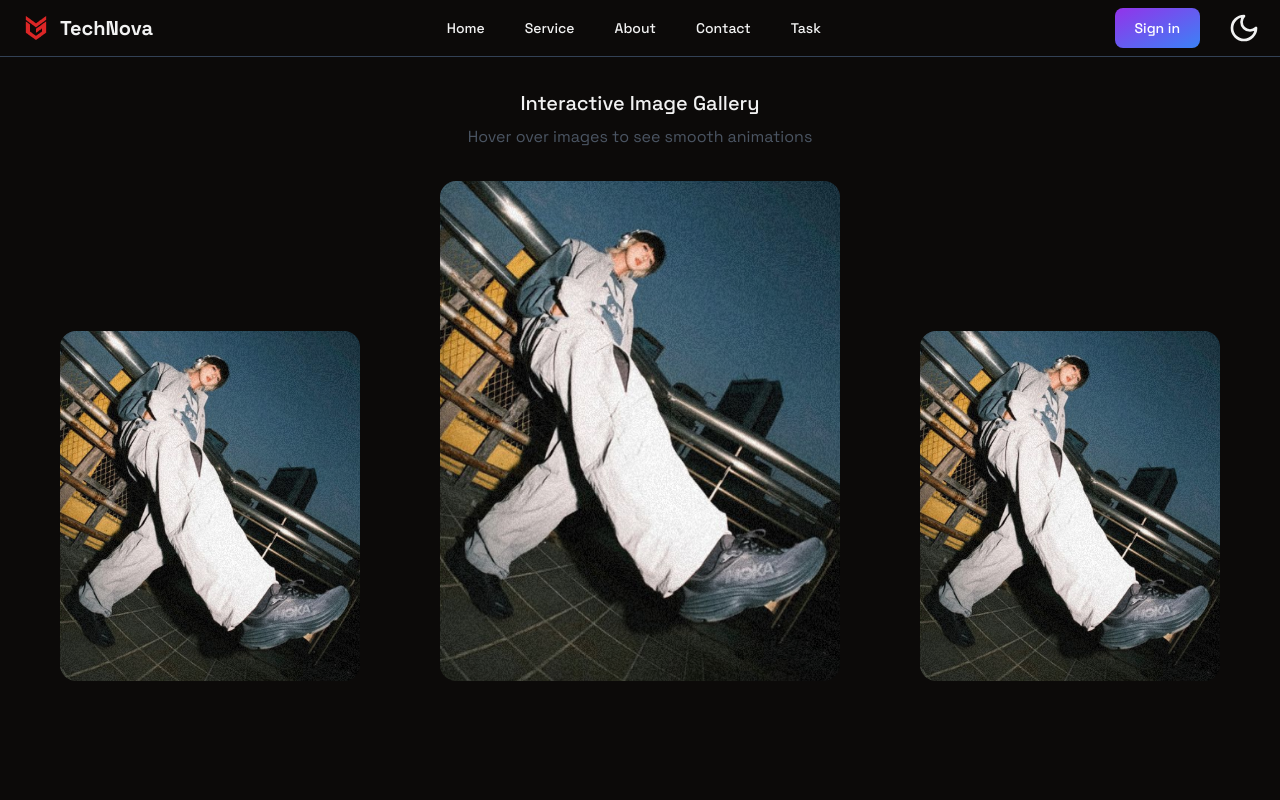
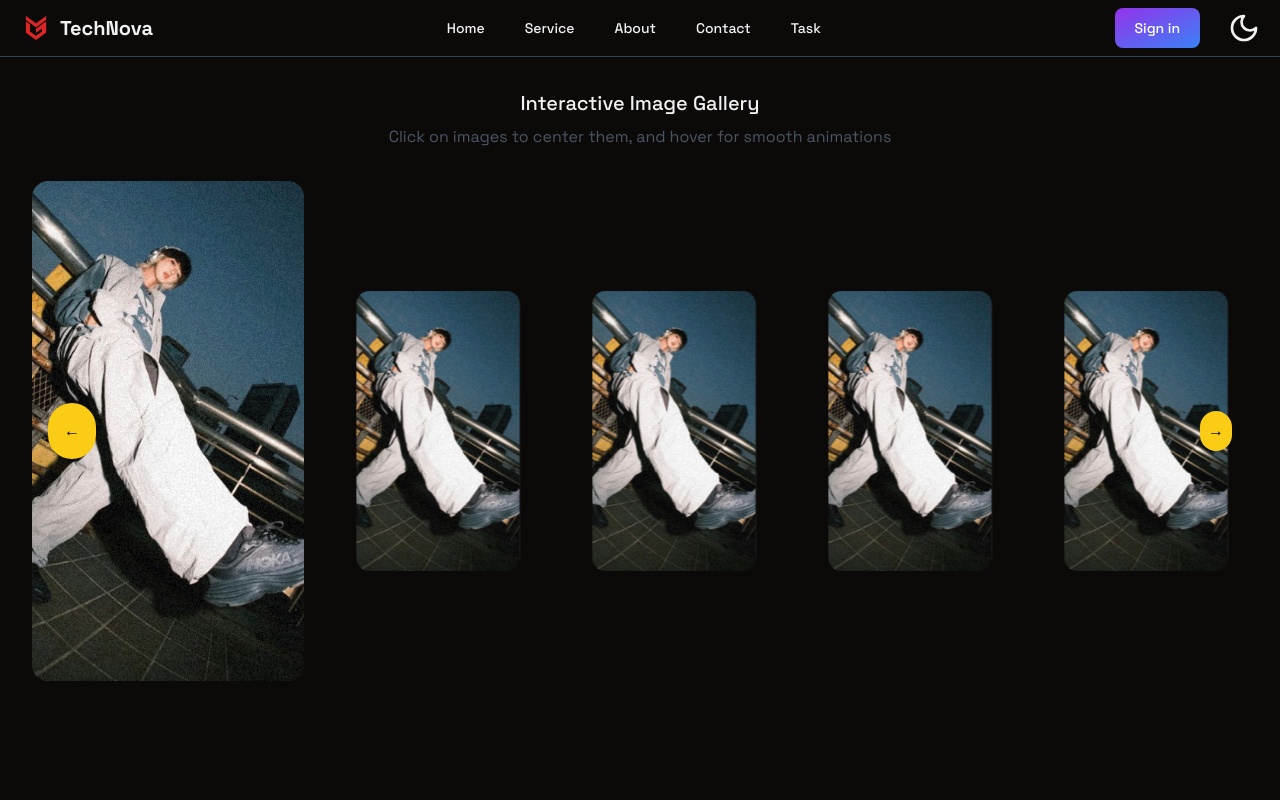
Before and after one commit to snikdhendu/TechNova-Innovations, a React (Vite) app in the folder Frontend/: page /task in a window 1280 px wide. Shown: the top 800 px of the page. Built offline with nearby package versions, Linux system fonts and the light colour scheme.

Commit message:
Task according to the mail

```diff
--- /dev/null
+++ b/Frontend/src/Components/ImageCarousel.tsx
@@ -0,0 +1,133 @@
+"use client"
+
+import { useState, useRef, useEffect } from "react"
+import { ArrowRight } from "lucide-react"
+import { motion, AnimatePresence } from "framer-motion"
+
+interface ImageItem {
+  id: number
+  src: string
+  alt: string
+  title: string
+}
+
+const images: ImageItem[] = [
+  { id: 1, src: "/taskimg.png", alt: "Fashion item 1", title: "Fashion 1" },
+  { id: 2, src: "/taskimg.png", alt: "Fashion item 2", title: "Fashion 2" },
+  { id: 3, src: "/taskimg.png", alt: "Fashion item 3", title: "Fashion 3" },
+  { id: 4, src: "/taskimg.png", alt: "Fashion item 4", title: "Fashion 4" },
+  { id: 5, src: "/taskimg.png", alt: "Fashion item 5", title: "Fashion 5" },
+]
+
+export function ImageCarousel() {
+  const [currentIndex, setCurrentIndex] = useState(0)
+  const [hoverTimer, setHoverTimer] = useState<NodeJS.Timeout | null>(null)
+  const carouselRef = useRef<HTMLDivElement>(null)
+
+  const nextSlide = () => {
+    setCurrentIndex((prevIndex) => (prevIndex + 1) % images.length)
+  }
+
+  const prevSlide = () => {
+    setCurrentIndex((prevIndex) => (prevIndex - 1 + images.length) % images.length)
+  }
+
+  const handleCardClick = (index: number) => {
+    setCurrentIndex(index)
+  }
+
+  const handleMouseEnter = (index: number) => {
+    const timer = setTimeout(() => {
+      const card = carouselRef.current?.children[index] as HTMLElement
+      if (card) {
+        card.dataset.glarePosition = "100%"
+      }
+    }, 5000)
+    setHoverTimer(timer)
+  }
+
+  const handleMouseLeave = () => {
+    if (hoverTimer) {
+      clearTimeout(hoverTimer)
+    }
+    const cards = carouselRef.current?.children
+    if (cards) {
+      Array.from(cards).forEach((card: Element) => {
+        ;(card as HTMLElement).dataset.glarePosition = "-100%"
+      })
+    }
+  }
+
+  useEffect(() => {
+    return () => {
+      if (hoverTimer) {
+        clearTimeout(hoverTimer)
+      }
+    }
+  }, [hoverTimer])
+
+  return (
+    <div className="relative w-full overflow-hidden" ref={carouselRef}>
+      <div className="flex items-center justify-center gap-8">
+        <AnimatePresence initial={false}>
+          {images.map((image, index) => {
+            const position = (index - currentIndex + images.length) % images.length
+            const isCenter = position === 0
+            return (
+              <motion.div
+                key={image.id}
+                className={`group relative ${
+                  isCenter ? "w-[400px] h-[500px]" : "w-[300px] h-[350px]"
+                } rounded-2xl overflow-hidden cursor-pointer`}
+                initial={{ scale: 0.8, opacity: 0 }}
+                animate={{
+                  scale: isCenter ? 1 : 0.8,
+                  opacity: 1,
+                  transition: { duration: 0.5 },
+                }}
+                exit={{ scale: 0.8, opacity: 0 }}
+                onClick={() => handleCardClick(index)}
+                onMouseEnter={() => handleMouseEnter(index)}
+                onMouseLeave={handleMouseLeave}
+                data-glare-position="-100%"
+              >
+                <div className="absolute inset-0 transition-all duration-400 ease-in-out group-hover:-rotate-2 group-hover:scale-110 shadow-lg shadow-white">
+                  <img src={image.src || "/placeholder.svg"} alt={image.alt} className="w-full h-full object-cover" />
+                </div>
+                <div
+                  className="absolute inset-0 bg-gradient-to-r from-transparent via-white to-transparent opacity-0 group-hover:opacity-30 transition-opacity duration-500"
+                  style={{
+                    backgroundSize: "200% 100%",
+                    backgroundPosition: "var(--glare-position) 0",
+                    transition: "background-position 1s ease-out",
+                  }}
+                />
+                <div className="absolute bottom-4 left-4 right-4 flex justify-between items-center">
+                  <h3 className="text-white text-2xl font-bold opacity-0 translate-y-4 group-hover:opacity-100 group-hover:translate-y-0 transition-all duration-500">
+                    {image.title}
+                  </h3>
+                  <div className="flex items-center gap-2 opacity-0 translate-y-4 group-hover:opacity-100 group-hover:translate-y-0 transition-all duration-500">
+                    <span className="text-white text-xl">View</span>
+                    <ArrowRight className="w-5 h-5 text-white" />
+                  </div>
+                </div>
+              </motion.div>
+            )
+          })}
+        </AnimatePresence>
+      </div>
+      <button
+        className="absolute top-1/2 left-4 transform -translate-y-1/2 bg-yellow-400 p-4 text-black font-bold rounded-full"
+        onClick={prevSlide}
+      >
+        ←
+      </button>
+      <button
+        className="absolute top-1/2 right-4 transform -translate-y-1/2 bg-yellow-400 p-2 text-black font-bold rounded-full"
+        onClick={nextSlide}
+      >
+        →
+      </button>
+    </div>
+  )
+}
--- a/Frontend/src/Pages/Task.tsx
+++ b/Frontend/src/Pages/Task.tsx
@@ -1,6 +1,7 @@
-import { ArrowRight } from "lucide-react";
-import { Navbar } from "@/Components/Navbar";
-import { Footer } from "@/Components";
+import { Navbar } from "@/Components/Navbar"
+import { Footer } from "@/Components"
+import { ImageCarousel } from "@/Components/ImageCarousel"
+// import "@/app/globals.css"
 
 export default function Task() {
   return (
@@ -9,66 +10,14 @@ export default function Task() {
       <div className="w-full min-h-screen container p-8 font-space">
         <div className="max-w-7xl mx-auto">
           <h2 className="text-xl font-medium text-center mb-2">Interactive Image Gallery</h2>
-          <p className="text-gray-600 text-center mb-8">Hover over images to see smooth animations</p>
+          <p className="text-gray-600 text-center mb-8">
+            Click on images to center them, and hover for smooth animations
+          </p>
 
-          <div className="flex items-end justify-center gap-20">
-            {/* Side Image - Left */}
-            <div className="group relative w-[300px] h-[350px] rounded-2xl overflow-hidden cursor-pointer">
-              <div className="absolute inset-0 transition-all duration-400 ease-in-out group-hover:-rotate-2 group-hover:scale-110 shadow-lg shadow-white">
-                <img src="/taskimg.png" alt="Fashion item" className="w-full h-full object-cover" />
-              </div>
-              <div className="absolute inset-0 bg-black/40 opacity-0 group-hover:opacity-100 transition-opacity duration-500" />
-
-              <div className="absolute bottom-4 left-4 right-4 flex justify-between items-center">
-                <h3 className="text-white text-2xl font-bold opacity-0 translate-y-4 group-hover:opacity-100 group-hover:translate-y-0 transition-all duration-500">
-                  Fashion
-                </h3>
-                <div className="flex items-center gap-2 opacity-0 translate-y-4 group-hover:opacity-100 group-hover:translate-y-0 transition-all duration-500">
-                  <span className="text-white text-xl">View</span>
-                  <ArrowRight className="w-5 h-5 text-white" />
-                </div>
-              </div>
-            </div>
-
-            {/* Center Image - Larger */}
-            <div className="group relative w-[400px] h-[500px] rounded-2xl overflow-hidden cursor-pointer">
-              <div className="absolute inset-0 transition-all duration-400 ease-in-out group-hover:-rotate-2 group-hover:scale-110 shadow-xl shadow-white">
-                <img src="/taskimg.png" alt="Fashion item" className="w-full h-full object-cover" />
-              </div>
-              {/* <div className="absolute inset-0 bg-black/40 opacity-0 group-hover:opacity-100 transition-opacity duration-500" /> */}
-
-              <div className="absolute bottom-4 left-4 right-4 flex justify-between items-center">
-                <h3 className="text-white text-2xl font-bold opacity-0 translate-y-4 group-hover:opacity-100 group-hover:translate-y-0 transition-all duration-500">
-                  Fashion
-                </h3>
-                <div className="flex items-center gap-2 opacity-0 translate-y-4 group-hover:opacity-100 group-hover:translate-y-0 transition-all duration-500">
-                  <span className="text-white text-xl">View</span>
-                  <ArrowRight className="w-5 h-5 text-white" />
-                </div>
-              </div>
-            </div>
-
-            {/* Side Image - Right */}
-            <div className="group relative w-[300px] h-[350px] rounded-2xl overflow-hidden cursor-pointer">
-              <div className="absolute inset-0 transition-all duration-400 ease-in-out group-hover:-rotate-2 group-hover:scale-110 shadow-lg shadow-white">
-                <img src="/taskimg.png" alt="Fashion item" className="w-full h-full object-cover" />
-              </div>
-              <div className="absolute inset-0 bg-black/40 opacity-0 group-hover:opacity-100 transition-opacity duration-500" />
-
-              <div className="absolute bottom-4 left-4 right-4 flex justify-between items-center">
-                <h3 className="text-white text-2xl font-bold opacity-0 translate-y-4 group-hover:opacity-100 group-hover:translate-y-0 transition-all duration-500">
-                  Fashion
-                </h3>
-                <div className="flex items-center gap-2 opacity-0 translate-y-4 group-hover:opacity-100 group-hover:translate-y-0 transition-all duration-500">
-                  <span className="text-white text-xl">View</span>
-                  <ArrowRight className="w-5 h-5 text-white" />
-                </div>
-              </div>
-            </div>
-          </div>
+          <ImageCarousel />
         </div>
       </div>
       <Footer />
     </>
-  );
+  )
 }
--- a/Frontend/src/index.css
+++ b/Frontend/src/index.css
@@ -6,6 +6,35 @@
 @tailwind base;
 @tailwind components;
 @tailwind utilities;
+
+
+
+.mirror-glare {
+  position: absolute; /* Ensures proper positioning relative to the parent */
+  top: 0;
+  left: 0;
+  width: 100%; /* Covers the full width of the image */
+  height: 100%; /* Covers the full height of the image */
+  background: linear-gradient(
+    135deg, /* Diagonal gradient angle from bottom left to top right */
+    rgba(255, 255, 255, 0.2) 0%,
+    rgba(255, 255, 255, 0.8) 50%,
+    rgba(255, 255, 255, 0.2) 100%
+  );
+  background-size: 200% 200%;
+  animation: mirror-glare 2.5s ease-in-out infinite;
+  pointer-events: none;
+}
+
+/* Animation definition */
+@keyframes mirror-glare {
+  0% {
+    transform: translate(-100%, 100%);
+  }
+  100% {
+    transform: translate(100%, -100%);
+  }
+}
 
 
 
```
